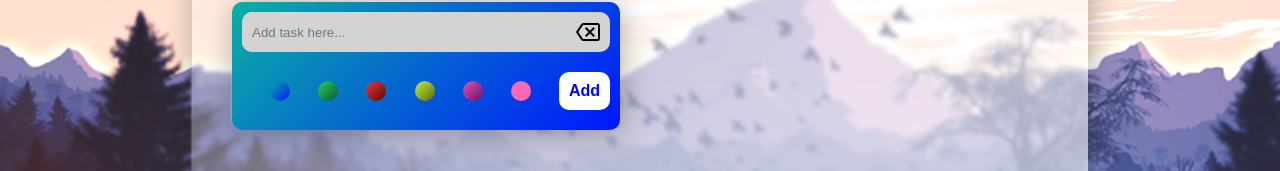
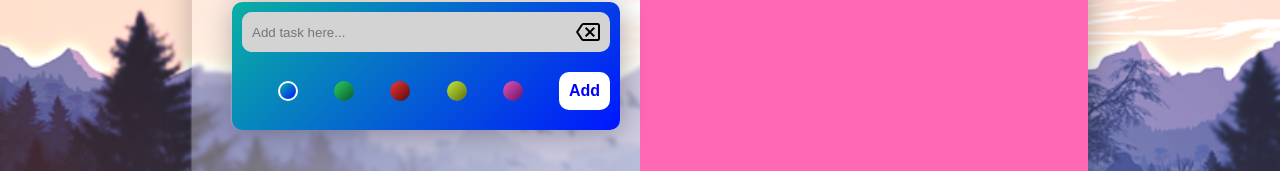
Before and after one commit to korathbasil/react-to-do-list, a React (Create React App) app: page / in a window 1280 px wide. Shown: the part 334-505 px from the top of the page. Built offline with nearby package versions, Linux system fonts and the light colour scheme.

Commit message:
selected color indicator works

```diff
--- a/src/App.css
+++ b/src/App.css
@@ -15,6 +15,7 @@
 .app-container {
   width: 70%;
   height: 80%;
+  max-height: 80%;
   /* background-color: aqua; */
   background: linear-gradient(
     90deg,
@@ -40,9 +41,9 @@
 }
 .app-right {
   width: 50%;
-  height: 100%;
+  max-height: 500px;
   padding: 40px;
   padding-left: 20px;
-  /* background-color: hotpink; */
-  /* overflow-y: scroll; */
+  background-color: hotpink;
+  overflow: scroll;
 }
--- a/src/components/AddTask/AddTask.tsx
+++ b/src/components/AddTask/AddTask.tsx
@@ -49,6 +49,13 @@ const AddTask: React.FC<addTaskProps> = ({ addTask }) => {
           <div className={styles.colorPicker}>
             <div
               className={styles.colorCircle}
+              style={{
+                border:
+                  selectedColor ===
+                  "linear-gradient(135deg, rgba(10,176,163,1) 0%, rgba(0,22,255,1) 100%)"
+                    ? "2px solid white"
+                    : "none",
+              }}
               onClick={() => {
                 if (addTaskRef.current !== null) {
                   addTaskRef.current.style.background =
@@ -61,6 +68,13 @@ const AddTask: React.FC<addTaskProps> = ({ addTask }) => {
             ></div>
             <div
               className={styles.colorCircle}
+              style={{
+                border:
+                  selectedColor ===
+                  "linear-gradient(135deg, rgba(43,207,94,1) 0%, rgba(8,88,48,1) 100%)"
+                    ? "2px solid white"
+                    : "none",
+              }}
               onClick={() => {
                 if (addTaskRef.current !== null) {
                   addTaskRef.current.style.background =
@@ -73,6 +87,13 @@ const AddTask: React.FC<addTaskProps> = ({ addTask }) => {
             ></div>
             <div
               className={styles.colorCircle}
+              style={{
+                border:
+                  selectedColor ===
+                  "linear-gradient(135deg, rgba(238,57,57,1) 0%, rgba(88,8,8,1) 100%)"
+                    ? "2px solid white"
+                    : "none",
+              }}
               onClick={() => {
                 if (addTaskRef.current !== null) {
                   addTaskRef.current.style.background =
@@ -85,6 +106,13 @@ const AddTask: React.FC<addTaskProps> = ({ addTask }) => {
             ></div>
             <div
               className={styles.colorCircle}
+              style={{
+                border:
+                  selectedColor ===
+                  "linear-gradient(135deg, rgba(197,238,57,1) 0%, rgba(92,105,16,1) 100%)"
+                    ? "2px solid white"
+                    : "none",
+              }}
               onClick={() => {
                 if (addTaskRef.current !== null) {
                   addTaskRef.current.style.background =
@@ -97,6 +125,13 @@ const AddTask: React.FC<addTaskProps> = ({ addTask }) => {
             ></div>
             <div
               className={styles.colorCircle}
+              style={{
+                border:
+                  selectedColor ===
+                  "linear-gradient(135deg, rgba(226,85,185,1) 0%, rgba(105,16,99,1) 100%)"
+                    ? "2px solid white"
+                    : "none",
+              }}
               onClick={() => {
                 if (addTaskRef.current !== null) {
                   addTaskRef.current.style.background =
@@ -107,7 +142,7 @@ const AddTask: React.FC<addTaskProps> = ({ addTask }) => {
                 }
               }}
             ></div>
-            <div className={styles.colorCircle}></div>
+            {/* <div className={styles.colorCircle}></div> */}
           </div>
           <button type="submit" ref={submitButttonRef}>
             Add
--- a/src/components/TaskCard/TaskCard.module.css
+++ b/src/components/TaskCard/TaskCard.module.css
@@ -4,7 +4,7 @@
   background-color: grey;
   border-radius: 10px;
   margin-bottom: 15px;
-  box-shadow: 2px 2px 30px #0000004d, -1px -1px 2px #ffffff52;
+  /* box-shadow: 2px 2px 30px #0000004d, -1px -1px 2px #ffffff52; */
   transition: background 0.2s ease-in;
 }
 .task > h3 {
```
